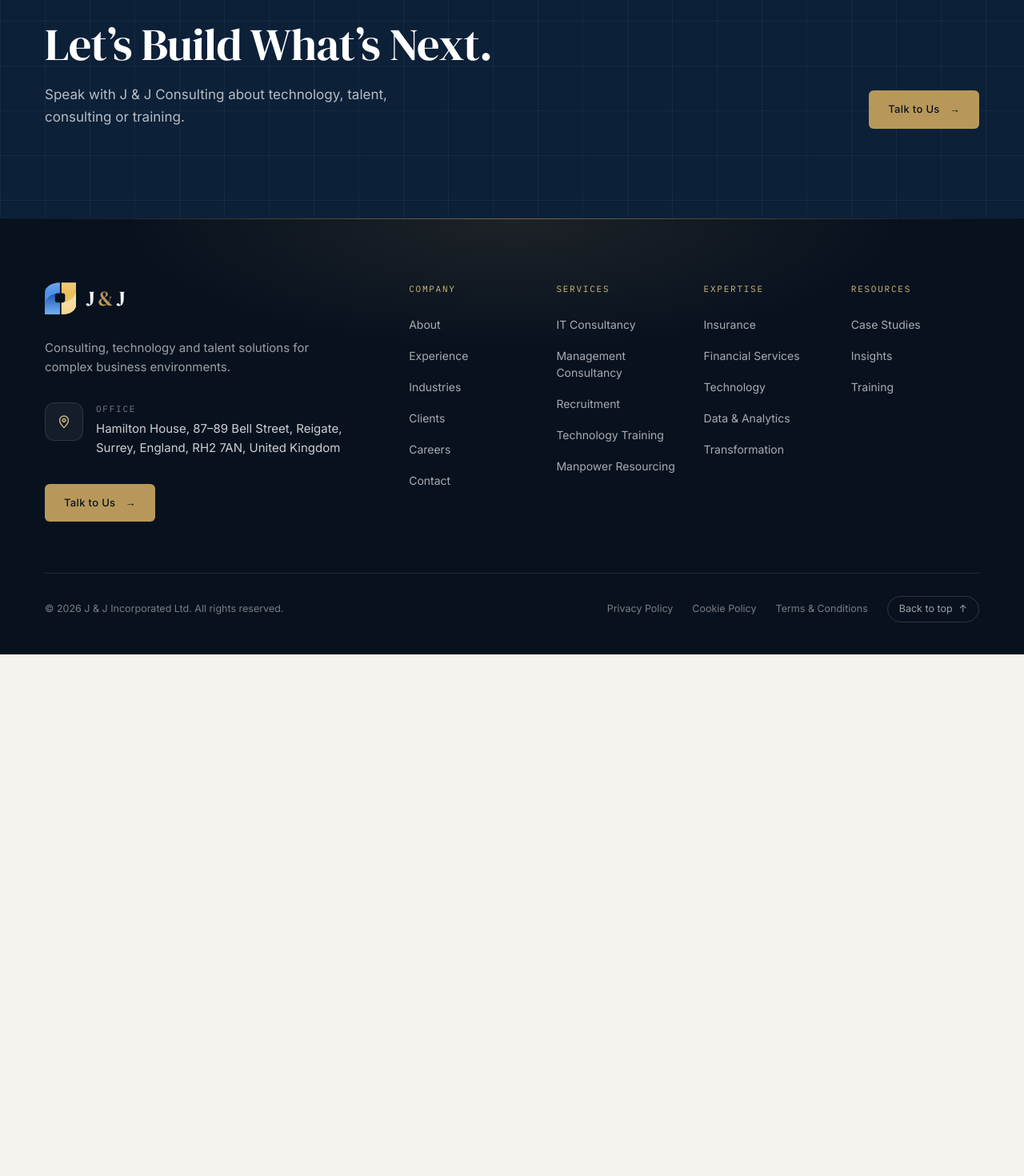
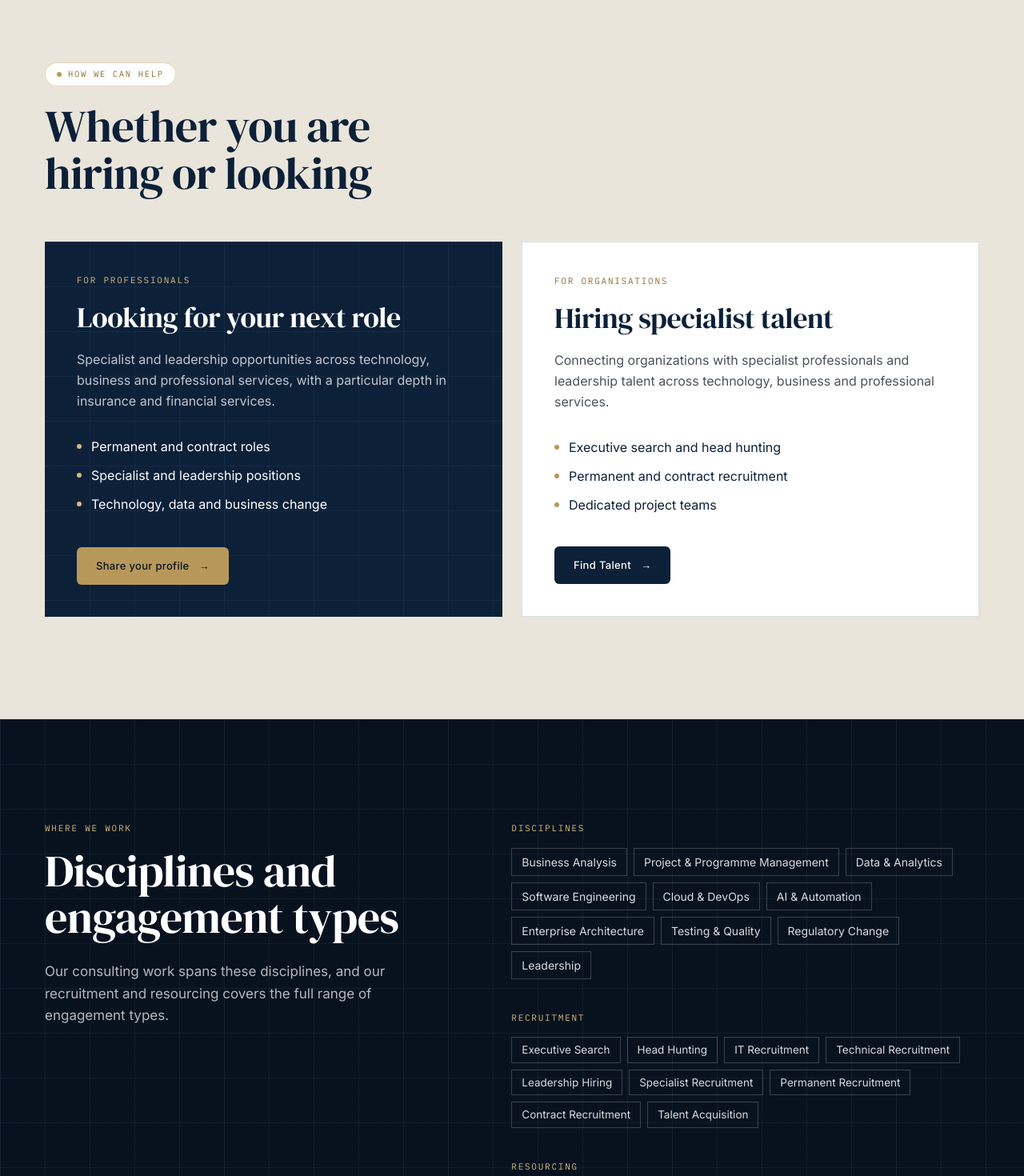
Before and after one commit to Vishalkondi/J-J-CONSULTING, a Next.js app: page /careers in a window 1280 px wide. Shown: the part 1320-2790 px from the top of the page at 80% size. Before the commit the page ends 2138 px from the top, so only its background shows below. Built offline with nearby package versions, Linux system fonts and the light colour scheme; no server answers.

Commit message:
Redesign Careers page
- Hiring and job-seeker paths, disciplines and engagement types,
  how-it-works steps and tailored call to action

Co-Authored-By: Claude Opus 5.5 <noreply@anthropic.com>

```diff
--- a/app/careers/page.tsx
+++ b/app/careers/page.tsx
@@ -3,13 +3,65 @@ import Link from "next/link";
 import { PageHero } from "@/components/PageHero";
 import { SlotImage } from "@/components/SlotImage";
 import { CtaBand } from "@/components/CtaBand";
+import { Chips } from "@/components/experience/Chips";
 import { pageMeta } from "@/lib/seo";
+import { services } from "@/data/site";
 
 export const metadata: Metadata = pageMeta({
   title: "Careers",
-  description: "Speak to J & J Consulting about specialist technology, business and leadership roles.",
+  description:
+    "Speak to J & J Consulting about specialist technology, business and leadership roles, including permanent and contract opportunities.",
   path: "/careers",
 });
+
+const recruitment = services.find((s) => s.slug === "recruitment")!;
+const workforce = services.find((s) => s.slug === "workforce-solutions")!;
+
+const paths = [
+  {
+    kicker: "For professionals",
+    title: "Looking for your next role",
+    text: "Specialist and leadership opportunities across technology, business and professional services, with a particular depth in insurance and financial services.",
+    points: ["Permanent and contract roles", "Specialist and leadership positions", "Technology, data and business change"],
+    href: "/contact",
+    cta: "Share your profile",
+    dark: true,
+  },
+  {
+    kicker: "For organisations",
+    title: "Hiring specialist talent",
+    text: recruitment.description,
+    points: ["Executive search and head hunting", "Permanent and contract recruitment", "Dedicated project teams"],
+    href: `/services/${recruitment.slug}`,
+    cta: recruitment.cta,
+    dark: false,
+  },
+];
+
+const steps = [
+  {
+    title: "Get in touch",
+    text: "Send us a message through the contact form, telling us about your experience and the kind of role you are looking for.",
+  },
+  { title: "Have a conversation", text: "We talk through your background, strengths and what you want from your next move." },
+  {
+    title: "Explore opportunities",
+    text: "Where there is a good fit, we discuss relevant opportunities with you before any introduction is made.",
+  },
+];
+
+const disciplines = [
+  "Business Analysis",
+  "Project & Programme Management",
+  "Data & Analytics",
+  "Software Engineering",
+  "Cloud & DevOps",
+  "AI & Automation",
+  "Enterprise Architecture",
+  "Testing & Quality",
+  "Regulatory Change",
+  "Leadership",
+];
 
 export default function Careers() {
   return (
@@ -20,18 +72,27 @@ export default function Careers() {
         intro="If you are looking for your next role in technology, business or professional services, speak with our recruitment team."
         image={{ src: "/images/headset-call-meeting.jpg", alt: "" }}
       />
+
+      {/* INTRO */}
       <section className="bg-paper py-24 md:py-32">
         <div className="wrap grid items-center gap-14 lg:grid-cols-2 lg:gap-24">
-          <SlotImage
-            src="/images/developer-coding-desk.jpg"
-            alt="A developer working at a dual-monitor desk in an open-plan office"
-            className="aspect-[3/2] w-full"
-          />
+          <figure className="relative">
+            <SlotImage
+              src="/images/developer-coding-desk.jpg"
+              alt="A developer working at a dual-monitor desk in an open-plan office"
+              className="aspect-[3/2] w-full"
+            />
+            <div className="absolute -bottom-6 right-6 hidden bg-navy px-6 py-5 text-white shadow-[0_24px_50px_-24px_rgba(12,32,56,0.6)] sm:block">
+              <p className="font-display text-[34px] leading-none">16+</p>
+              <p className="mt-1.5 font-mono text-[11px] tracking-[0.1em] text-white/65">YEARS IN BUSINESS</p>
+            </div>
+          </figure>
           <div>
-            <h2 className="text-[clamp(30px,3.6vw,50px)] leading-[1.06] text-navy">Talk to our recruitment team</h2>
+            <p className="pill mb-5 bg-white text-gold-dark">Talent</p>
+            <h2 className="text-balance text-[clamp(30px,3.6vw,50px)] leading-[1.06] text-navy">Talk to our recruitment team</h2>
             <p className="mt-6 max-w-md text-[17px] leading-relaxed text-graphite">
-              We connect specialist professionals and leadership talent with organizations across technology, business and professional
-              services.
+              We connect specialist professionals and leadership talent with organisations across technology, business and professional
+              services. Current opportunities are discussed directly, so the best first step is a conversation.
             </p>
             <Link href="/contact" className="btn btn-navy mt-9">
               Start a Conversation <span aria-hidden>→</span>
@@ -39,7 +100,108 @@ export default function Careers() {
           </div>
         </div>
       </section>
-      <CtaBand />
+
+      {/* TWO PATHS */}
+      <section className="bg-bone py-24 md:py-32" aria-labelledby="paths-title">
+        <div className="wrap">
+          <p className="pill mb-5 bg-white text-gold-dark">How we can help</p>
+          <h2 id="paths-title" className="max-w-3xl text-balance text-[clamp(32px,4.4vw,60px)] leading-[1.05] text-navy">
+            Whether you are hiring or looking
+          </h2>
+          <div className="mt-14 grid gap-6 lg:grid-cols-2">
+            {paths.map((p) => (
+              <article
+                key={p.title}
+                className={
+                  p.dark
+                    ? "blueprint relative flex flex-col bg-navy p-8 text-white md:p-10"
+                    : "flex flex-col border border-navy/15 bg-white p-8 text-navy md:p-10"
+                }
+              >
+                <p className={p.dark ? "label text-gold-light" : "label text-gold-dark"}>{p.kicker}</p>
+                <h3 className="mt-4 font-display text-[clamp(26px,2.8vw,36px)] leading-tight">{p.title}</h3>
+                <p className={p.dark ? "mt-4 text-[16px] leading-relaxed text-white/75" : "mt-4 text-[16px] leading-relaxed text-graphite"}>
+                  {p.text}
+                </p>
+                <ul className="mt-8 flex-1 space-y-3">
+                  {p.points.map((pt) => (
+                    <li key={pt} className="flex items-center gap-3 text-[16px]">
+                      <span
+                        aria-hidden
+                        className={p.dark ? "h-1.5 w-1.5 rounded-full bg-gold-light" : "h-1.5 w-1.5 rounded-full bg-gold"}
+                      />
+                      {pt}
+                    </li>
+                  ))}
+                </ul>
+                <Link href={p.href} className={p.dark ? "btn btn-gold mt-10 self-start" : "btn btn-navy mt-10 self-start"}>
+                  {p.cta} <span aria-hidden>→</span>
+                </Link>
+              </article>
+            ))}
+          </div>
+        </div>
+      </section>
+
+      {/* DISCIPLINES */}
+      <section className="blueprint relative bg-midnight py-24 text-white md:py-32" aria-labelledby="disc-title">
+        <div className="wrap grid gap-12 lg:grid-cols-[1fr_1.2fr] lg:gap-24">
+          <div>
+            <p className="label text-gold-light">Where we work</p>
+            <h2 id="disc-title" className="mt-4 text-balance text-[clamp(32px,4.4vw,56px)] leading-[1.05]">
+              Disciplines and engagement types
+            </h2>
+            <p className="mt-6 max-w-md text-[17px] leading-relaxed text-white/70">
+              Our consulting work spans these disciplines, and our recruitment and resourcing covers the full range of engagement types.
+            </p>
+          </div>
+          <div className="space-y-10">
+            <div>
+              <p className="label text-gold-light">Disciplines</p>
+              <ul className="mt-4 flex flex-wrap gap-2">
+                {disciplines.map((d) => (
+                  <li key={d} className="border border-white/20 px-3 py-1.5 text-[14px] text-white/85">
+                    {d}
+                  </li>
+                ))}
+              </ul>
+            </div>
+            <div>
+              <p className="label text-gold-light">Recruitment</p>
+              <Chips items={recruitment.items} dark className="mt-4" />
+            </div>
+            <div>
+              <p className="label text-gold-light">Resourcing</p>
+              <Chips items={workforce.items} dark className="mt-4" />
+            </div>
+          </div>
+        </div>
+      </section>
+
+      {/* STEPS */}
+      <section className="bg-paper py-24 md:py-32" aria-labelledby="steps-title">
+        <div className="wrap">
+          <p className="pill mb-5 bg-white text-gold-dark">For professionals</p>
+          <h2 id="steps-title" className="text-[clamp(32px,4.4vw,60px)] leading-[1.05] text-navy">
+            How it works
+          </h2>
+          <ol className="mt-14 grid gap-px border border-navy/15 bg-navy/15 md:grid-cols-3">
+            {steps.map((s, i) => (
+              <li key={s.title} className="flex flex-col gap-4 bg-white p-8">
+                <span className="font-display text-[44px] leading-none text-gold">{String(i + 1).padStart(2, "0")}</span>
+                <h3 className="font-display text-[24px] leading-tight text-navy">{s.title}</h3>
+                <p className="text-[16px] leading-relaxed text-graphite">{s.text}</p>
+              </li>
+            ))}
+          </ol>
+        </div>
+      </section>
+
+      <CtaBand
+        title="Ready for your next move?"
+        text="Tell us about your experience and the role you are looking for."
+        label="Start a Conversation"
+      />
     </>
   );
 }
```
